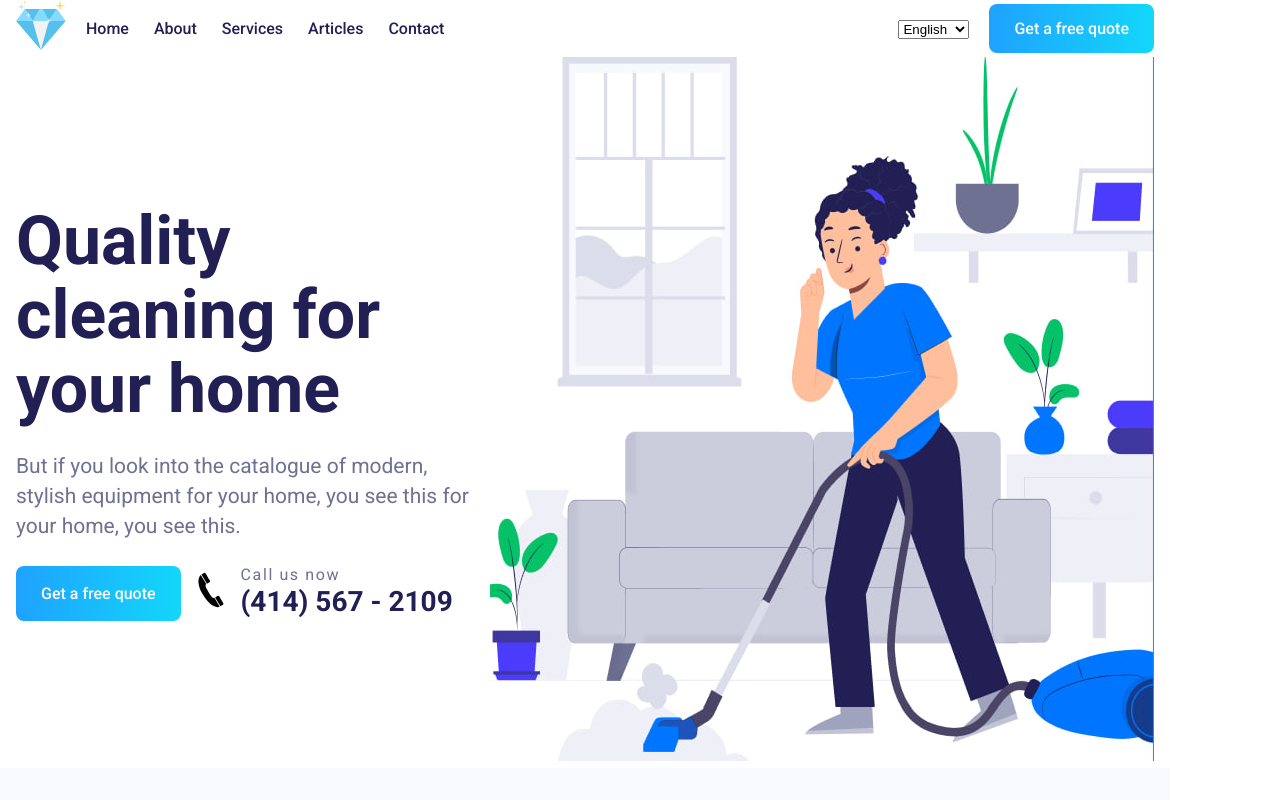
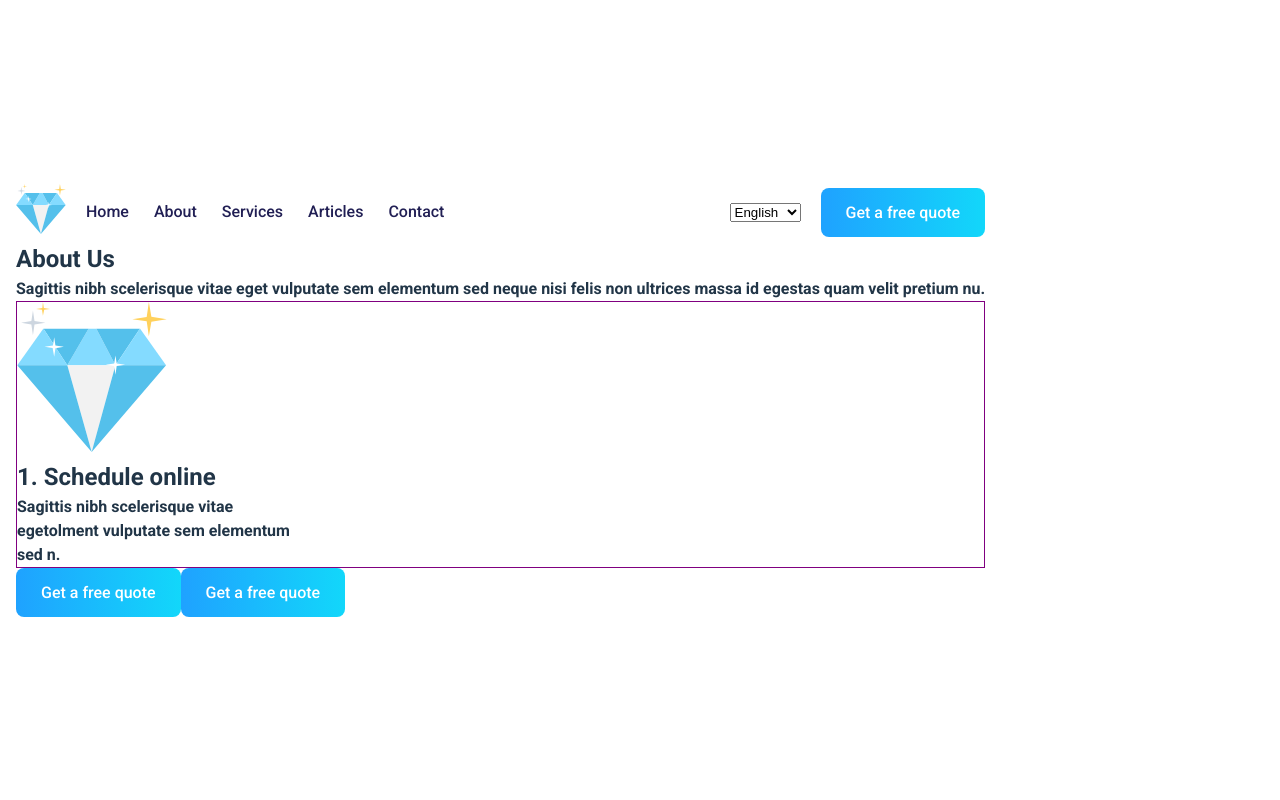
Before and after one commit to Steelgrou/Clearing, a React (Vite) app: page /About in a window 1280 px wide. Shown: the top 800 px of the page. Built offline with nearby package versions, Linux system fonts and the light colour scheme.

Commit message:
homepage and aboutpage + card

```diff
--- a/src/App.jsx
+++ b/src/App.jsx
@@ -1,11 +1,17 @@
+// Style
+import './App.css'
 
-import { useState, useEffect, useTransition } from 'react'
+// Pages
+import About from './Pages/About/About';
+import Homepage from './Pages/Homepage/Homepage';
+
+//Lang
 import { useTranslation } from 'react-i18next'
-import './App.css'
-import Header from './Components/Header/Header'
-import Contact from './Components/Contact/Contact'
-import Entrance from './Components/Entrance/Entrance'
-// import { useTranslation } from 'react-i18next'
+
+//React-Router-dom
+import { Routes, Route } from 'react-router-dom'
+
+
 export default function App() {
 
   const { t, i18n } = useTranslation();
@@ -15,9 +21,11 @@ export default function App() {
   }
   return (
     <>
-      <Header />
-      <Entrance />
-      <Contact />
+      <Routes>
+        <Route path="/" element={<Homepage />} />
+        <Route path="/About" element={<About />} />
+      </Routes>
+
     </>
   )
 }
--- /dev/null
+++ b/src/Components/Card/Card.css
@@ -0,0 +1,24 @@
+.card {
+    padding: 15px;
+    border: 1px solid black;
+}
+
+.card-wrapper {
+    display: flex;
+
+    border: 1px solid purple;
+}
+
+.card-box {
+
+}
+
+.card-wrapper h4 {
+    max-width: 300px;
+
+}
+
+.card-img {
+    width: 150px;
+
+}
--- /dev/null
+++ b/src/Components/Card/Card.jsx
@@ -0,0 +1,29 @@
+import './Card.css'
+import card from '/logo.svg'
+import "./Card.css"
+
+export default function Card() {
+
+
+    return (
+        <>
+            <section id='card'>
+
+                <div className="card-wrapper">
+                    <div className="card-box">
+
+                        <img className='card-img' src={card} alt="" />
+                        <h2>1. Schedule online</h2>
+                        <h4>Sagittis nibh scelerisque vitae egetolment vulputate sem elementum sed n.</h4>
+                    </div>
+
+
+
+                </div>
+
+
+
+            </section >
+        </>
+    )
+}
--- a/src/Components/Header/Header.css
+++ b/src/Components/Header/Header.css
@@ -50,9 +50,7 @@ nav ul li a {
         font-size: 46px;
     }
 
-    #myForm div {
-        /* width: 100%; */
-    }
+
 }
 
 @media (max-width: 768px) {
@@ -99,9 +97,6 @@ nav ul li a {
 
     }
 
-    .entrance-right img {
-        /* width: 100% */
-    }
 
     .entrance h2 {
         padding-top: 10px;
@@ -139,7 +134,8 @@ nav ul li a {
     }
 
     .contact-left button {
-        /* width: 100%; */
+
+
         padding: 20px;
         font-size: 16px;
     }
@@ -168,14 +164,14 @@ nav ul li a {
 
     }
 
-    .entrance-left {}
+
 
     .contact-wrapper {
         flex-direction: column;
 
     }
 
-    .contact-right div {}
+
 
 
     .header-logo img {
@@ -183,9 +179,7 @@ nav ul li a {
 
     }
 
-    .entrance-right img {
-        /* width: 100% */
-    }
+
 
     .entrance h2 {
         padding-top: 10px;
@@ -197,7 +191,7 @@ nav ul li a {
         font-size: 16px;
     }
 
-    #myForm div {}
+
 
     .contact-left h2 {
         font-size: 30px;
@@ -221,7 +215,7 @@ nav ul li a {
     }
 
     .contact-left button {
-        /* width: 100%; */
+
         padding: 20px;
         font-size: 16px;
     }
@@ -239,12 +233,5 @@ nav ul li a {
 
     }
 
-    .contact-right {
-        /* width: 100%; */
-    }
 
-
-    .contact-left {
-        /* width: 100%; */
-    }
 }
--- a/src/Components/Header/Header.jsx
+++ b/src/Components/Header/Header.jsx
@@ -2,7 +2,12 @@ import './Header.css'
 import { useTranslation } from 'react-i18next'
 import logo from '/logo.svg'
 import Button from '../Button/Button';
+// Link
+import { Link } from 'react-router-dom'
+
+
 export default function Header() {
+    // Lang fuction
     const { t, i18n } = useTranslation();
     const handleChange = (event) => {
         const selectedLaungage = event.target.value;
@@ -20,11 +25,11 @@ export default function Header() {
                             </div>
                             <nav>
                                 <ul>
-                                    <li><a href="#">{t('header.home')}</a></li>
-                                    <li><a href="#">{t('header.about')}</a></li>
-                                    <li><a href="#">{t('header.services')}</a></li>
-                                    <li><a href="#">{t('header.articles')}</a></li>
-                                    <li><a href="#">{t('header.contact')}</a></li>
+                                    <li><Link to='/'>{t('header.home')}</Link></li>
+                                    <li><Link to='/About'>{t('header.about')}</Link></li>
+                                    <li><Link to="/">{t('header.services')}</Link></li>
+                                    <li><Link to="/">{t('header.articles')}</Link></li>
+                                    <li><Link to="/">{t('header.contact')}</Link></li>
                                 </ul>
                             </nav>
                         </div>
--- /dev/null
+++ b/src/Pages/About/About.jsx
@@ -0,0 +1,28 @@
+import Button from "../../Components/Button/Button"
+import Card from "../../Components/Card/Card"
+import Header from "../../Components/Header/Header"
+import "./About.css"
+
+export default function About() {
+
+    return (
+        <>
+            <Header />
+            <section className="about">
+                <div className="container">
+                    <div className="about-wrapper">
+                        <h2 className="about-title">About Us</h2>
+                        <h4 className="about-subtitle">Sagittis nibh scelerisque vitae eget vulputate sem elementum sed neque
+                            nisi felis non ultrices massa id egestas quam velit pretium nu.</h4>
+                        <Card />
+                        <div className="about-btn">
+                            <Button />
+                            <Button />
+
+                        </div>
+                    </div>
+                </div>
+            </section>
+        </>
+    )
+}
--- /dev/null
+++ b/src/Pages/Homepage/Homepage.jsx
@@ -0,0 +1,15 @@
+import Contact from "../../Components/Contact/Contact"
+import Entrance from "../../Components/Entrance/Entrance"
+import Header from "../../Components/Header/Header"
+import "./Homepage.css"
+
+export default function Homepage() {
+
+    return (
+        <>
+            <Header />
+            <Entrance />
+            <Contact />
+        </>
+    )
+}
--- a/src/i18n.jsx
+++ b/src/i18n.jsx
@@ -1,7 +1,10 @@
+//i18n
 import i18n from "i18next";
 import { initReactI18next } from "react-i18next";
 import Backend from 'i18next-http-backend';
 import laungageDetector from "i18next-browser-languagedetector";
+
+//JSON Бекенд
 import ruTranslation from '../public/locales/ru.json';
 import enTranslation from '../public/locales/en.json';
 
@@ -15,11 +18,11 @@ i18n
 
     .init({
         fallbackLng: 'en',
-        lng: 'en',
+        lng: 'en', //Первоначальный язык
         debug: true,
         resources: {
-            en: { translation: enTranslation },
-            ru: { translation: ruTranslation },
+            ru: { translation: ruTranslation }, //вызов с переменной на JSON backend русский
+            en: { translation: enTranslation },//вызов с переменной на JSON backend анг.язык
         }
 
     })
--- a/src/main.jsx
+++ b/src/main.jsx
@@ -3,9 +3,12 @@ import ReactDOM from 'react-dom/client'
 import App from './App.jsx'
 import './index.css'
 import './i18n.jsx'
+import { BrowserRouter } from 'react-router-dom'
 
 ReactDOM.createRoot(document.getElementById('root')).render(
   <React.StrictMode>
-    <App />
+    <BrowserRouter>
+      <App />
+    </BrowserRouter>
   </React.StrictMode>,
 )
```
Also changed, not shown: src/Pages/About/About.css (added), src/Pages/Homepage/Homepage.css (added).
